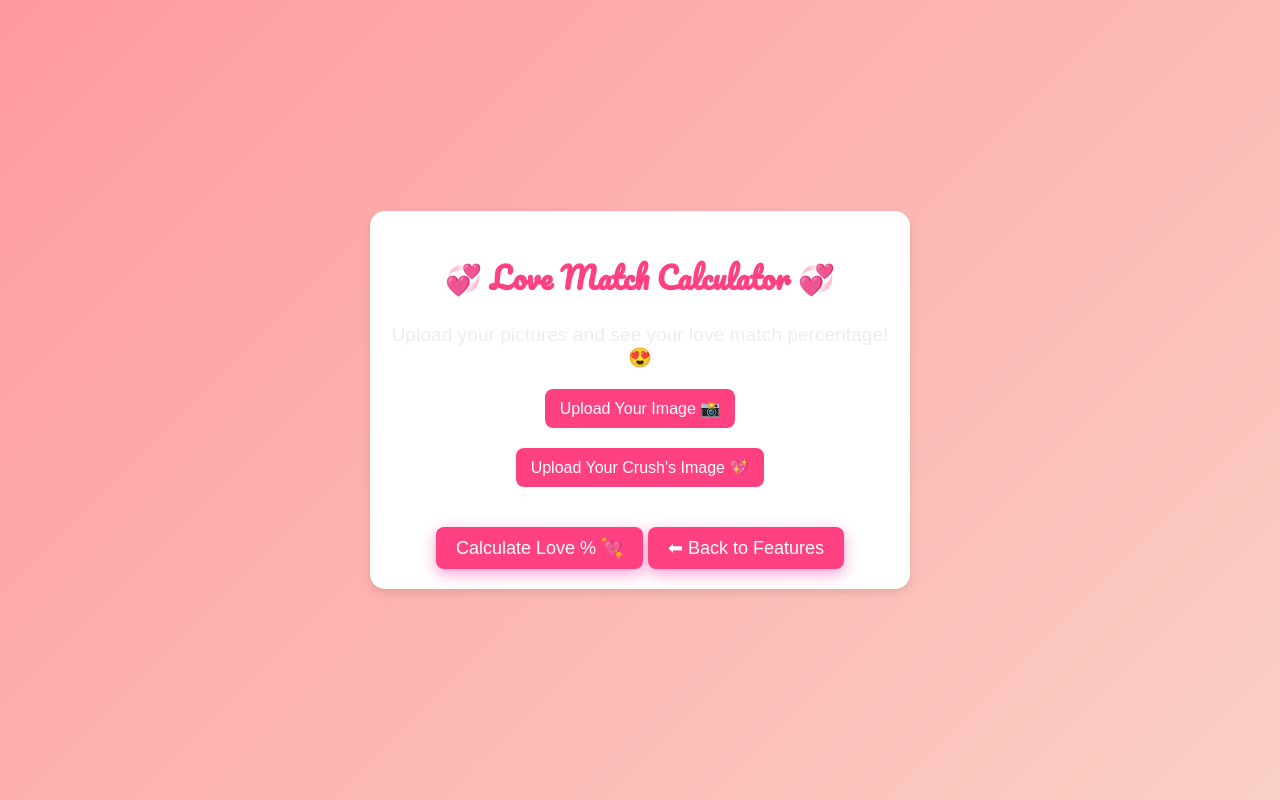
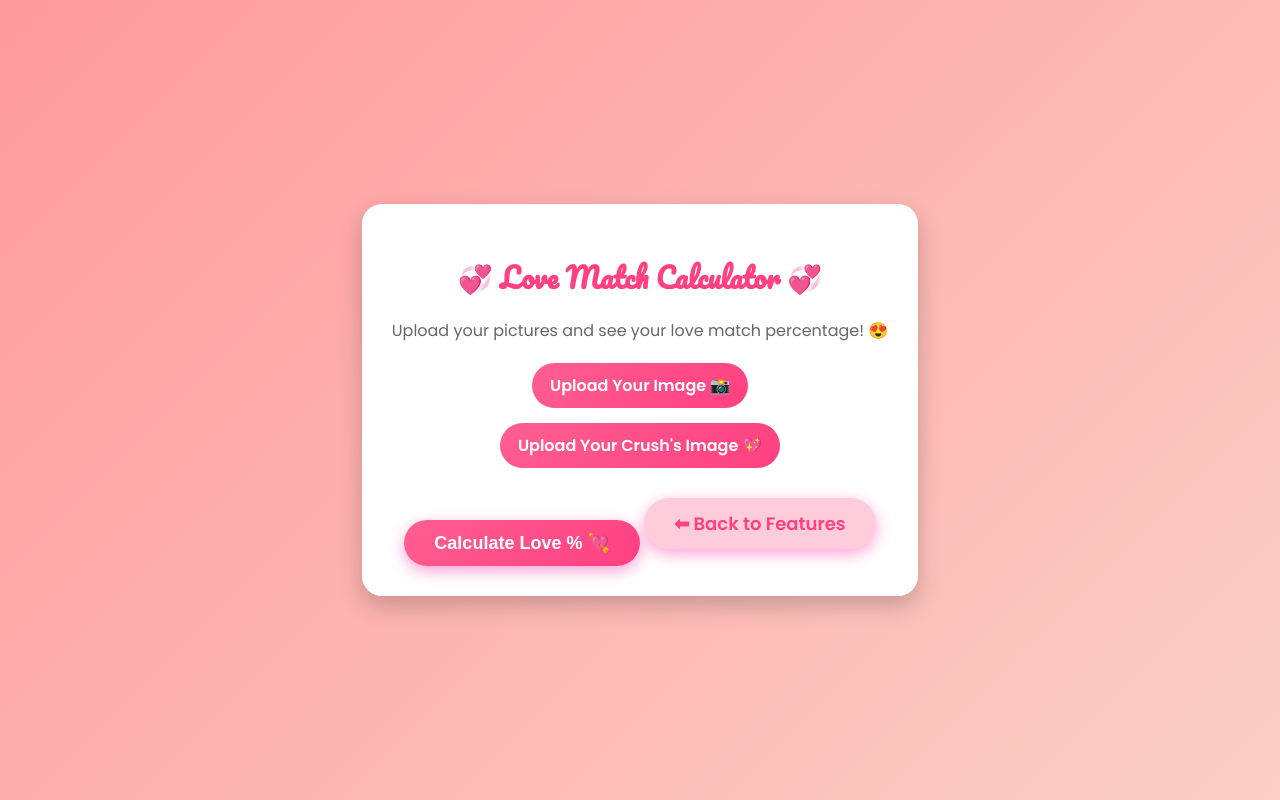
Before and after one commit to himarg2274/Crush-O-Meter, a Flask app: page /match in a window 1280 px wide. Run offline with Flask 3, Linux system fonts and the light colour scheme.

Commit message:
Update match.html

```diff
--- a/templates/match.html
+++ b/templates/match.html
@@ -6,6 +6,8 @@
     <title>Love Match 💖</title>
     <link rel="stylesheet" href="{{ url_for('static', filename='css/styles.css') }}">
     <style>
+        @import url('https://fonts.googleapis.com/css2?family=Poppins:wght@300;400;600&display=swap');
+
         body {
             font-family: 'Poppins', sans-serif;
             background: linear-gradient(135deg, #ff9a9e, #fad0c4);
@@ -13,24 +15,36 @@
             color: #fff;
             margin: 0;
             padding: 0;
+            overflow: hidden;
         }
 
         .container {
             max-width: 500px;
-            margin: 50px auto;
-            padding: 20px;
-            border-radius: 15px;
+            margin: 60px auto;
+            background: #fff;
+            color: #333;
+            padding: 30px;
+            border-radius: 20px;
+            box-shadow: 0 10px 25px rgba(0, 0, 0, 0.2);
+            position: relative;
+            overflow: hidden;
         }
 
         .title {
-            font-size: 30px;
+            font-size: 28px;
             font-weight: bold;
             color: #ff4081;
             margin-bottom: 10px;
         }
 
+        .subtitle {
+            font-size: 16px;
+            color: #666;
+            margin-bottom: 20px;
+        }
+
         .image-upload {
-            margin: 20px 0;
+            margin: 15px 0;
         }
 
         input[type="file"] {
@@ -39,17 +53,20 @@
 
         .upload-btn {
             display: inline-block;
-            background: #ff4081;
+            background: linear-gradient(135deg, #ff5e92, #ff4081);
             color: #fff;
-            padding: 10px 15px;
+            padding: 10px 18px;
             font-size: 16px;
-            border-radius: 8px;
+            border-radius: 50px;
             cursor: pointer;
             transition: 0.3s;
+            font-weight: 600;
         }
 
         .upload-btn:hover {
-            background: #e91e63;
+            background: linear-gradient(135deg, #e91e63, #ff4081);
+            transform: scale(1.08);
+            box-shadow: 0 5px 15px rgba(255, 64, 129, 0.4);
         }
 
         .images-container {
@@ -64,25 +81,31 @@
             height: 120px;
             border-radius: 50%;
             object-fit: cover;
-            border: 3px solid #ff4081;
+            border: 4px solid #ff4081;
             display: none;
+            animation: fadeIn 0.5s ease-in-out;
         }
 
         .btn {
-            background: #ff4081;
+            background: linear-gradient(135deg, #ff5e92, #ff4081);
             color: #fff;
             font-size: 18px;
-            padding: 10px 20px;
+            padding: 12px 30px;
             border: none;
-            border-radius: 8px;
+            border-radius: 50px;
             cursor: pointer;
-            transition: 0.3s;
+            transition: 0.3s ease-in-out;
+            display: inline-block;
+            font-weight: 600;
+            position: relative;
+            overflow: hidden;
             margin-top: 20px;
         }
 
         .btn:hover {
-            background: #e91e63;
-            transform: scale(1.05);
+            background: linear-gradient(135deg, #e91e63, #ff4081);
+            transform: scale(1.08);
+            box-shadow: 0 5px 15px rgba(255, 64, 129, 0.4);
         }
 
         .match-result {
@@ -92,9 +115,45 @@
             font-size: 22px;
             font-weight: bold;
             padding: 15px;
-            border-radius: 10px;
+            border-radius: 15px;
             margin-top: 20px;
-            box-shadow: 0 5px 15px rgba(0, 0, 0, 0.2);
+            box-shadow: 0 10px 20px rgba(0, 0, 0, 0.15);
+            animation: fadeIn 0.5s ease-in-out;
+        }
+
+        @keyframes fadeIn {
+            from {
+                opacity: 0;
+                transform: translateY(-10px);
+            }
+            to {
+                opacity: 1;
+                transform: translateY(0);
+            }
+        }
+
+        .back-btn {
+            background: #ffccdc;
+            color: #ff4081;
+            margin-top: 15px;
+        }
+
+        .back-btn:hover {
+            background: #ffb6c9;
+        }
+
+        /* Floating Hearts */
+        .heart {
+            position: absolute;
+            color: #ff4081;
+            font-size: 20px;
+            animation: floatUp 4s ease-in-out infinite;
+            opacity: 0.7;
+        }
+
+        @keyframes floatUp {
+            0% { transform: translateY(0) scale(1); opacity: 1; }
+            100% { transform: translateY(-100vh) scale(0.5); opacity: 0; }
         }
     </style>
 </head>
@@ -123,7 +182,7 @@
 
         <div id="matchResult" class="match-result"></div>
 
-        <a href="/features" class="btn">⬅ Back to Features</a>
+        <a href="/features" class="btn back-btn">⬅ Back to Features</a>
     </div>
 
     <script>
@@ -150,6 +209,23 @@
             let matchResult = document.getElementById("matchResult");
             matchResult.innerHTML = `💘 Your Love Match is: <strong>${randomPercentage}%</strong> 😍`;
             matchResult.style.display = "block";
+
+            // Create floating hearts
+            for (let i = 0; i < 5; i++) {
+                createHeart();
+            }
+        }
+
+        function createHeart() {
+            const heart = document.createElement("div");
+            const hearts = ["❤️", "💖", "💕", "💗", "💓", "💝"];
+            heart.innerHTML = hearts[Math.floor(Math.random() * hearts.length)];
+            heart.classList.add("heart");
+            heart.style.left = Math.random() * window.innerWidth + "px";
+            heart.style.fontSize = Math.random() * 15 + 15 + "px";
+            document.body.appendChild(heart);
+
+            setTimeout(() => heart.remove(), 4000);
         }
     </script>
 
```
